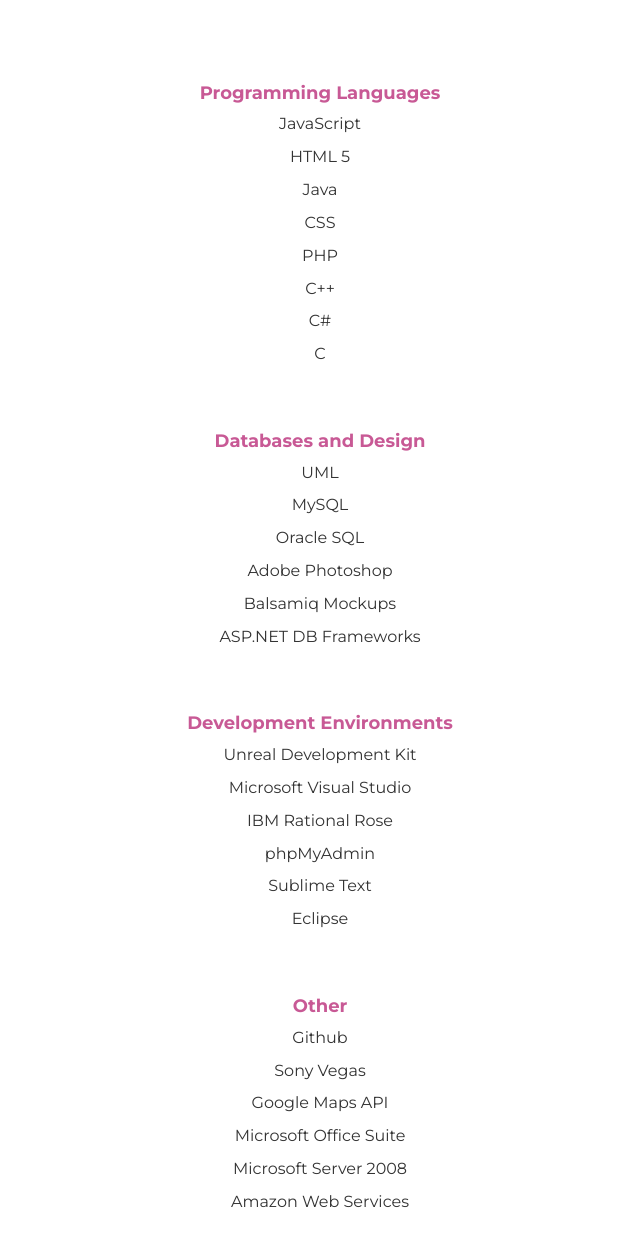
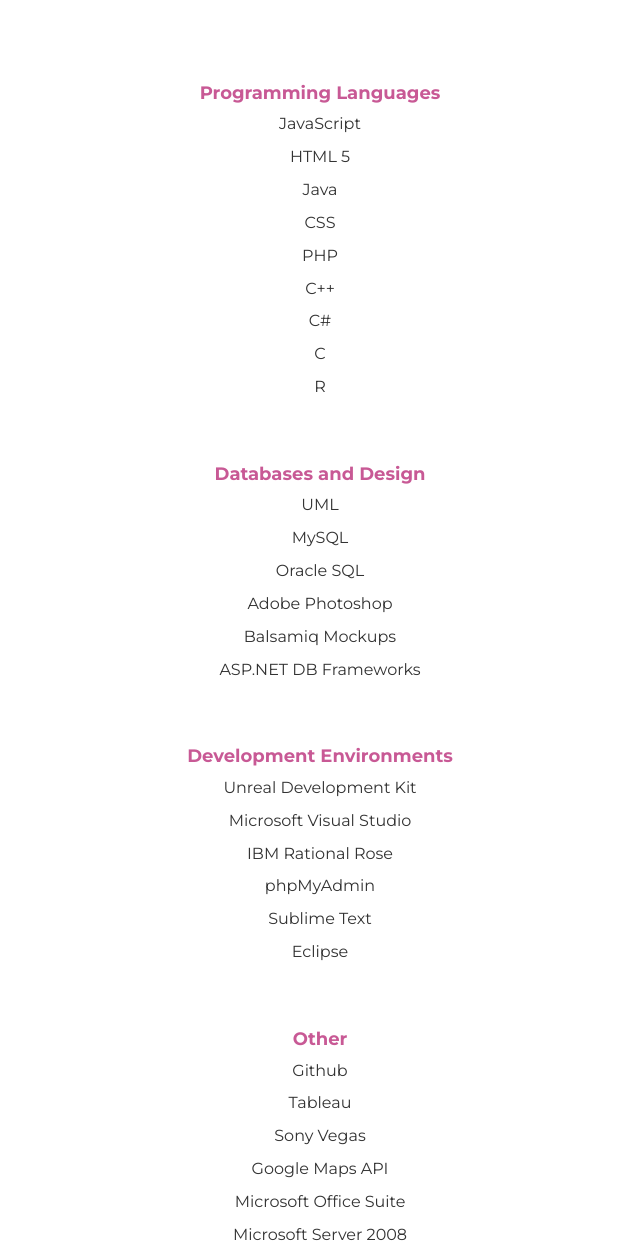
Before and after one commit to g1a1/g1a1.github.io, a plain HTML site: page experience.html in a window 1280 px wide. Shown: the part 206-1460 px from the top of the page, without its empty margins (320-960 px from the left). Drawn offline with nearby package versions, Linux system fonts and the light colour scheme.

Commit message:
17.09.08

```diff
--- a/experience.html
+++ b/experience.html
@@ -69,7 +69,7 @@
 
                 <br><br>
                 <h4 style="text-align:center; color: #c85995;";>Programming Languages</h4>
-                    <div class="wow fadeInLeft" data-wow-duration="2000ms" data-wow-delay=".4s">
+					<div class="wow fadeIn" data-wow-duration="2000ms" data-wow-delay=".3s">
 				            <p>JavaScript</p>
                     <p>HTML 5</p>
                     <p>Java</p>
@@ -78,10 +78,11 @@
                     <p>C++</p>
                     <p>C#</p>
                     <p>C</p>
+					<p>R</p>
                     </div>
                 <br><br>
                 <h4 style="text-align:center; color: #c85995;";>Databases and Design</h4>
-                    <div class="wow fadeInRight" data-wow-duration="2000ms" data-wow-delay=".4s">
+                    <div class="wow fadeIn" data-wow-duration="2000ms" data-wow-delay=".5s">
                     <p>UML</p>
                     <p>MySQL</p>
                     <p>Oracle SQL</p>
@@ -91,7 +92,7 @@
                     </div>
                 <br><br>
                 <h4 style="text-align:center; color: #c85995;";>Development Environments </h4>
-                    <div class="wow fadeInLeft" data-wow-duration="2000ms" data-wow-delay=".4s">
+                    <div class="wow fadeIn" data-wow-duration="2000ms" data-wow-delay=".3s">
                     <p>Unreal Development Kit</p>
                     <p>Microsoft Visual Studio</p>
                     <p>IBM Rational Rose</p>
@@ -101,8 +102,9 @@
                     </div>
                 <br><br>
                 <h4 style="text-align:center; color: #c85995;";>Other</h4>
-                    <div class="wow fadeInRight" data-wow-duration="2000ms" data-wow-delay=".4s">
+                    <div class="wow fadeIn" data-wow-duration="2000ms" data-wow-delay=".5s">
                     <p>Github</p>
+					<p>Tableau</p>
                     <p>Sony Vegas</p>
                     <p>Google Maps API</p>
                     <p>Microsoft Office Suite</p>
```
Also changed, not shown: projects.html (+0 -14 lines).
